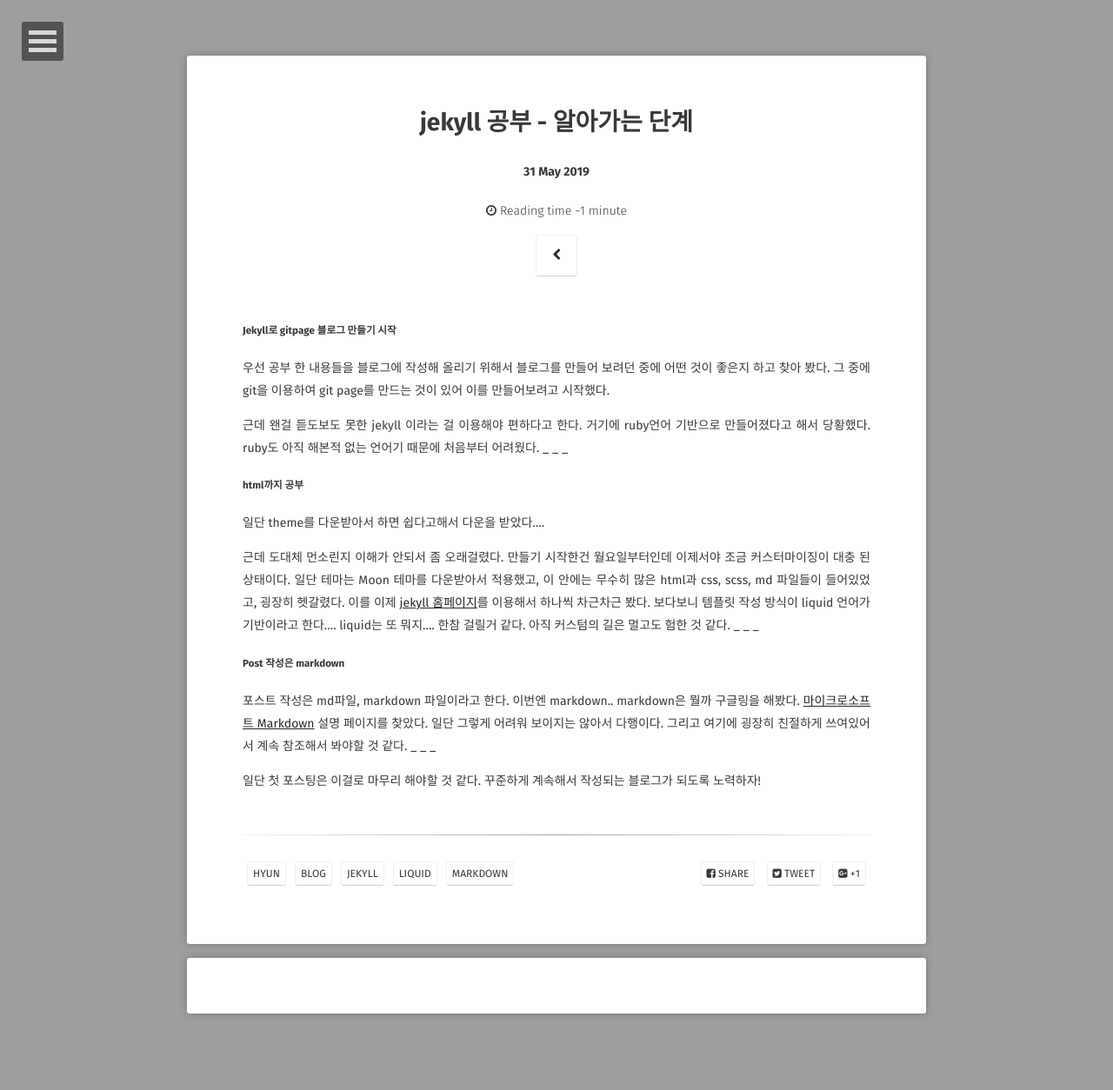
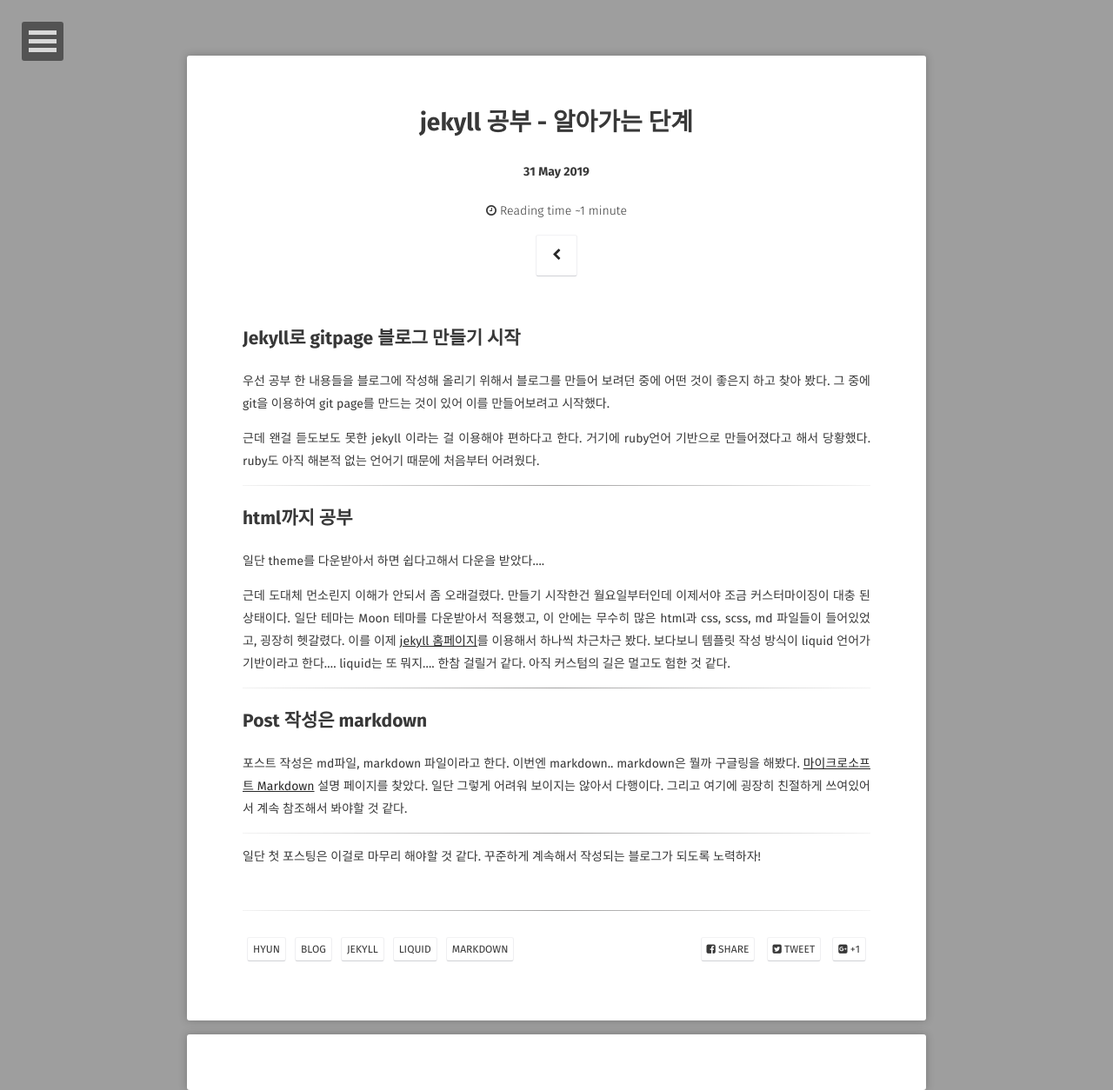
Before and after one commit to smilelife12/smilelife12.github.io, a Jekyll site: the page built from _posts/2019-05-31-studying-blog.md, in a window 1280 px wide. Shown: the whole page at 87% size. Built offline with Jekyll 4.4.1, drawn with Linux system fonts in a browser that asks for light colours; some web fonts are replaced; comment, search, counter and statistics services are not loaded; before the commit the page ends 1166 px from its top, so only the background shows below that.

```diff
--- a/_posts/2019-05-31-studying-blog.md
+++ b/_posts/2019-05-31-studying-blog.md
@@ -13,28 +13,28 @@ comments: true
 ---
 
 
-##### Jekyll로 gitpage 블로그 만들기 시작
+## Jekyll로 gitpage 블로그 만들기 시작
 
 우선 공부 한 내용들을 블로그에 작성해 올리기 위해서 블로그를 만들어 보려던 중에 어떤 것이 좋은지 하고 찾아 봤다.
 그 중에 git을 이용하여 git page를 만드는 것이 있어 이를 만들어보려고 시작했다.
 
 근데 왠걸 듣도보도 못한 jekyll 이라는 걸 이용해야 편하다고 한다.
 거기에 ruby언어 기반으로 만들어졌다고 해서 당황했다. ruby도 아직 해본적 없는 언어기 때문에 처음부터 어려웠다.
-_ _ _
+- - -
 
-##### html까지 공부
+## html까지 공부
 
 일단 theme를 다운받아서 하면 쉽다고해서 다운을 받았다....
 
 근데 도대체 먼소린지 이해가 안되서 좀 오래걸렸다. 만들기 시작한건 월요일부터인데 이제서야 조금 커스터마이징이 대충 된 상태이다.
 일단 테마는 Moon 테마를 다운받아서 적용했고, 이 안에는 무수히 많은 html과 css, scss, md 파일들이 들어있었고, 굉장히 헷갈렸다. 이를 이제 [jekyll 홈페이지](https://jekyllrb-ko.github.io/)를 이용해서 하나씩 차근차근 봤다. 보다보니 템플릿 작성 방식이 liquid 언어가 기반이라고 한다.... liquid는 또 뭐지.... 한참 걸릴거 같다. 아직 커스텀의 길은 멀고도 험한 것 같다.
-_ _ _
+- - -
 
-##### Post 작성은 markdown
+## Post 작성은 markdown
 
 포스트 작성은 md파일, markdown 파일이라고 한다.
 이번엔 markdown.. markdown은 뭘까 구글링을 해봤다. [마이크로소프트 Markdown](https://docs.microsoft.com/ko-kr/contribute/how-to-write-use-markdown) 설명 페이지를 찾았다. 일단 그렇게 어려워 보이지는 않아서 다행이다. 그리고 여기에 굉장히 친절하게 쓰여있어서 계속 참조해서 봐야할 것 같다.
-_ _ _
+- - -
 
 일단 첫 포스팅은 이걸로 마무리 해야할 것 같다.
 꾸준하게 계속해서 작성되는 블로그가 되도록 노력하자!
```
